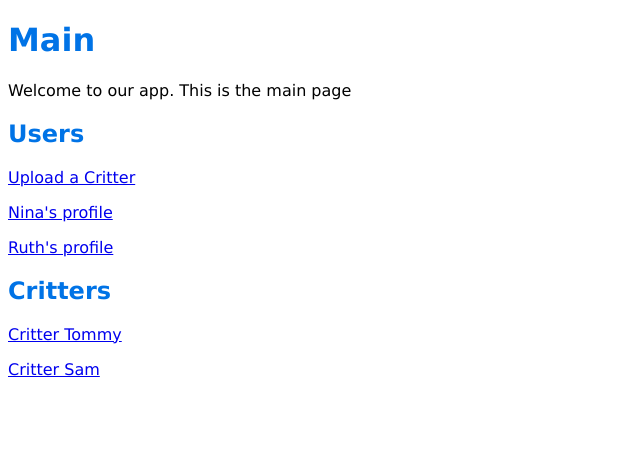
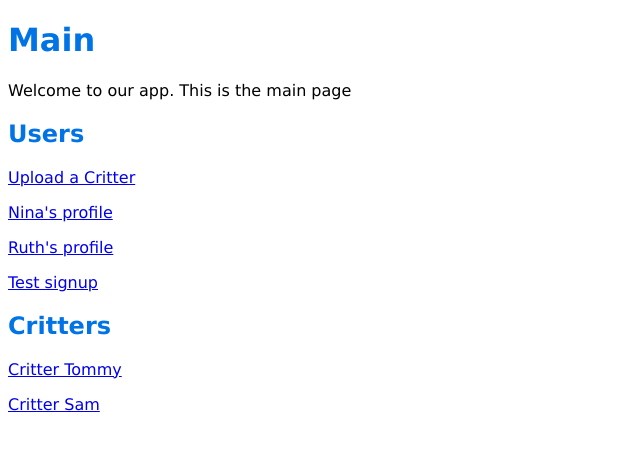
Before and after one commit to megdugan/CritterCave, a Flask app: page / in a window 1280 px wide. Shown: the part 48-499 px from the top of the page, without its empty margins (0-640 px from the left). Run offline with Flask 3, Linux system fonts and the light colour scheme.

Commit message:
small edit to main

```diff
--- a/templates/main.html
+++ b/templates/main.html
@@ -12,6 +12,7 @@
 <p><a href="{{ url_for('critter_upload') }}">Upload a Critter</a></p>
 <p><a href="{{ url_for('user_profile', uid=1) }}">Nina's profile</a></p>
 <p><a href="{{ url_for('user_profile', uid=3) }}">Ruth's profile</a></p>
+<p><a href="{{ url_for('signup') }}">Test signup</a></p>
 
 <h2>Critters</h2>
 <p><a href="{{ url_for('critter_page', cid=2) }}">Critter Tommy</a></p>
```
